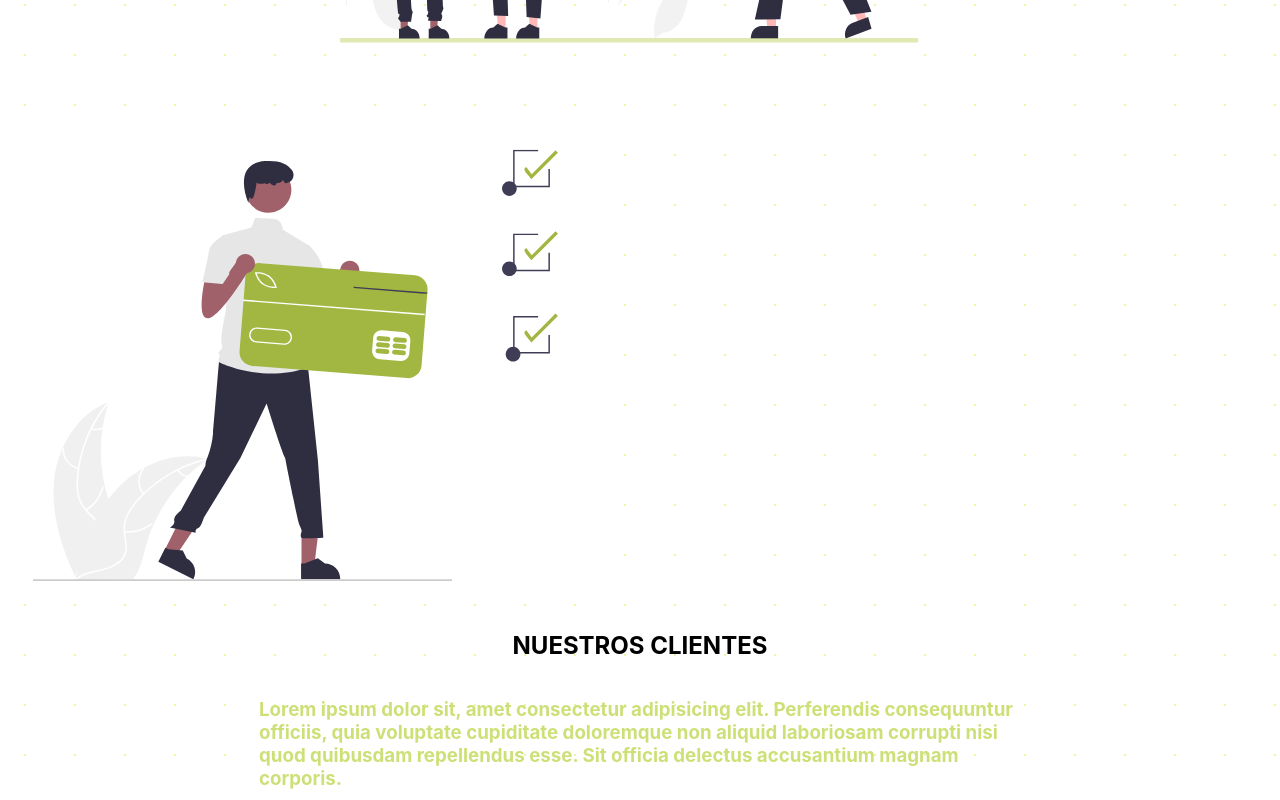
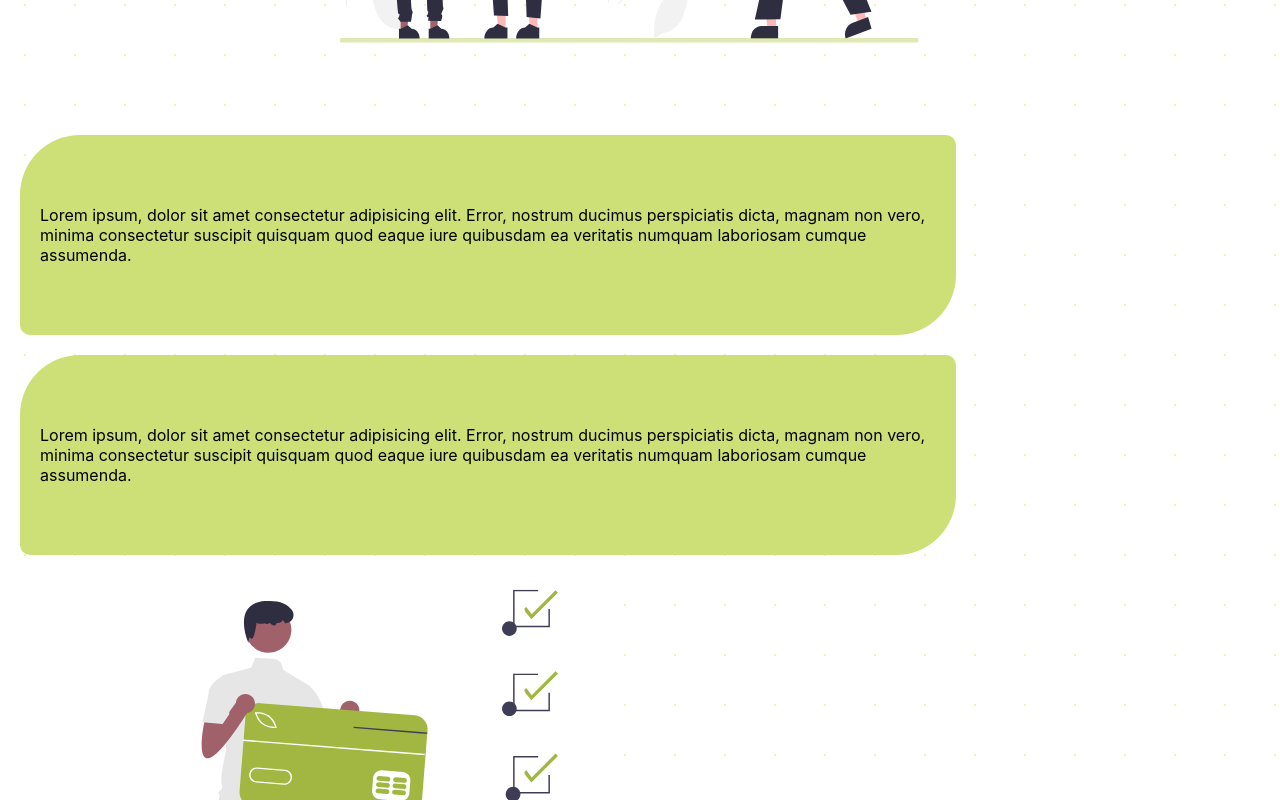
Before and after one commit to kloehz/OpenCardWeb, a Next.js app: page /about-us in a window 1280 px wide. Shown: the part 520-1320 px from the top of the page. Built offline with nearby package versions, Linux system fonts and the light colour scheme.

Commit message:
Cambio de nombre a archivo para deploy en vercel y fix menor en texto

```diff
--- a/pages/about-us/index.tsx
+++ b/pages/about-us/index.tsx
@@ -1,5 +1,6 @@
 import { styles } from '../../styles/about-us/about-us';
 import { OurEnterprise } from '../../components/about-us/OurEnterprise';
+import { Dialogs } from '../../components/about-us/BubbleDialog';
 import { BoyAndChecks } from '../../components/about-us/BoyAndChecks';
 import { Avatar } from '../../components/about-us/Avatar';
 
@@ -9,6 +10,8 @@ const aboutUs = () => {
     <>
       <div className="about-us-container">
         <OurEnterprise />
+        <Dialogs side={'right'}/>
+        <Dialogs side={'left'}/>
         <BoyAndChecks />
         <Avatar />
       </div>
--- a/styles/about-us/avatar.ts
+++ b/styles/about-us/avatar.ts
@@ -24,6 +24,10 @@ export const styles = css`
     flex-direction: column;
   }
 
+  .description-container h2 {
+    text-align: center;
+  }
+
   @media (max-width: 800px) {
     section {
       flex-direction: column;
```
Also changed, not shown: components/about-us/BubbleDialog.tsx (renamed from components/about-us/dialogs.tsx).
